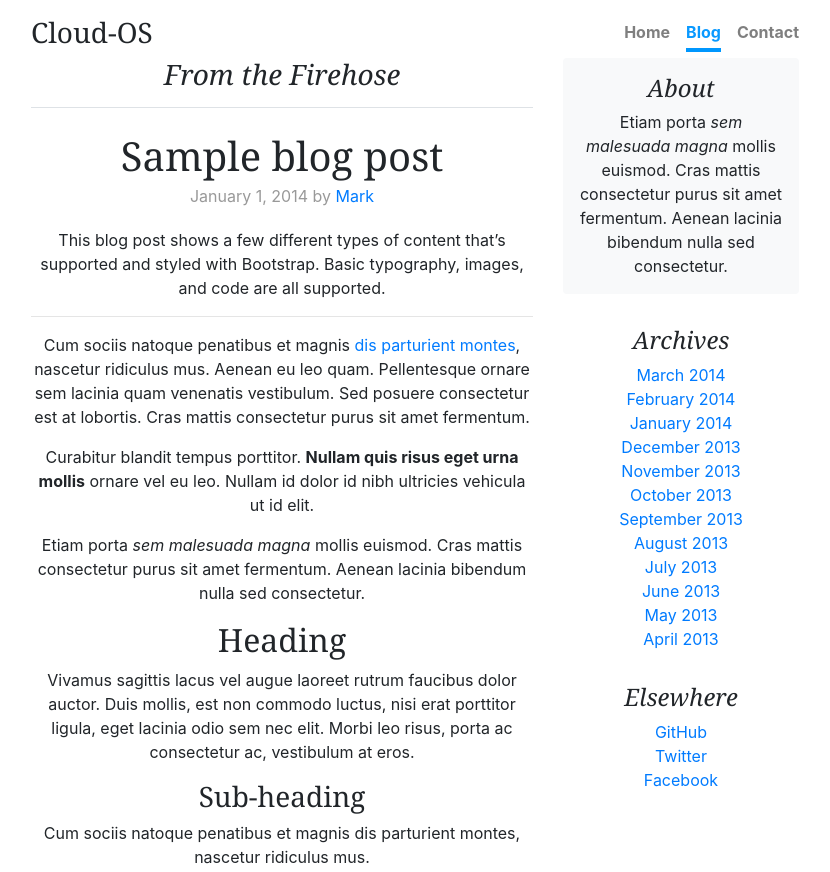
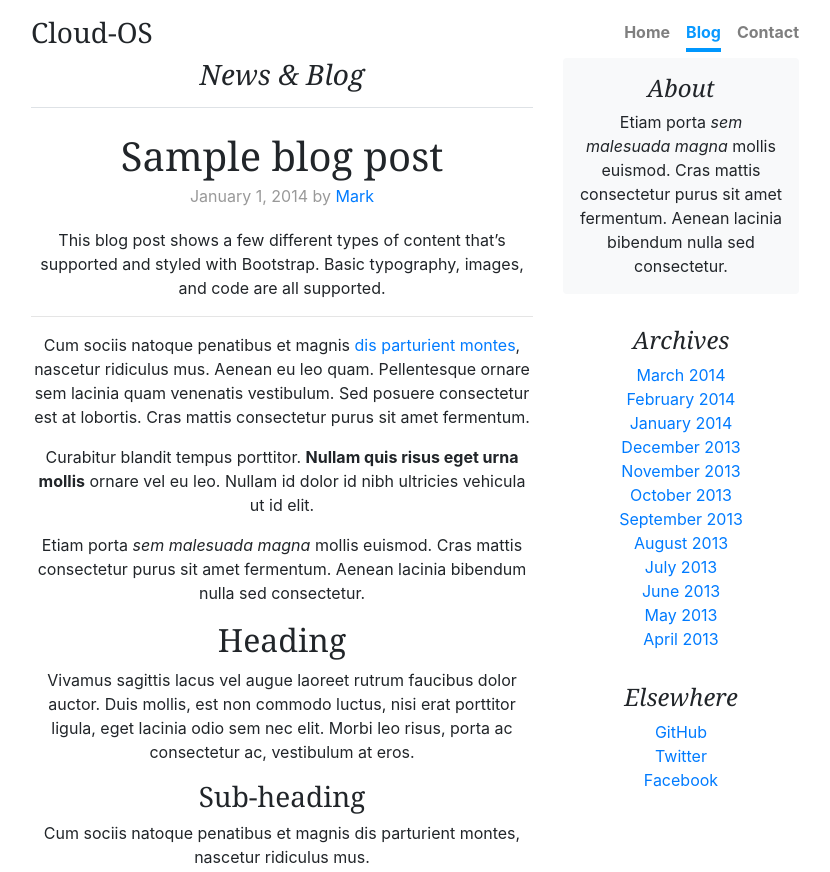
Before and after one commit to xueshiqing/openPage, a website: page Blog.html in a window 1280 px wide. Shown: the top 872 px of the page, without its empty margins (225-1055 px from the left). Drawn offline with Linux system fonts and the light colour scheme.

Commit message:
edit blog page

```diff
--- a/Blog.html
+++ b/Blog.html
@@ -44,7 +44,7 @@
     <div class="row">
         <div class="col-md-8 blog-main">
             <h3 class="pb-3 mb-4 font-italic border-bottom">
-                From the Firehose
+                News & Blog
             </h3>
             <div class="blog-post">
                 <h2 class="blog-post-title">Sample blog post</h2>
```
